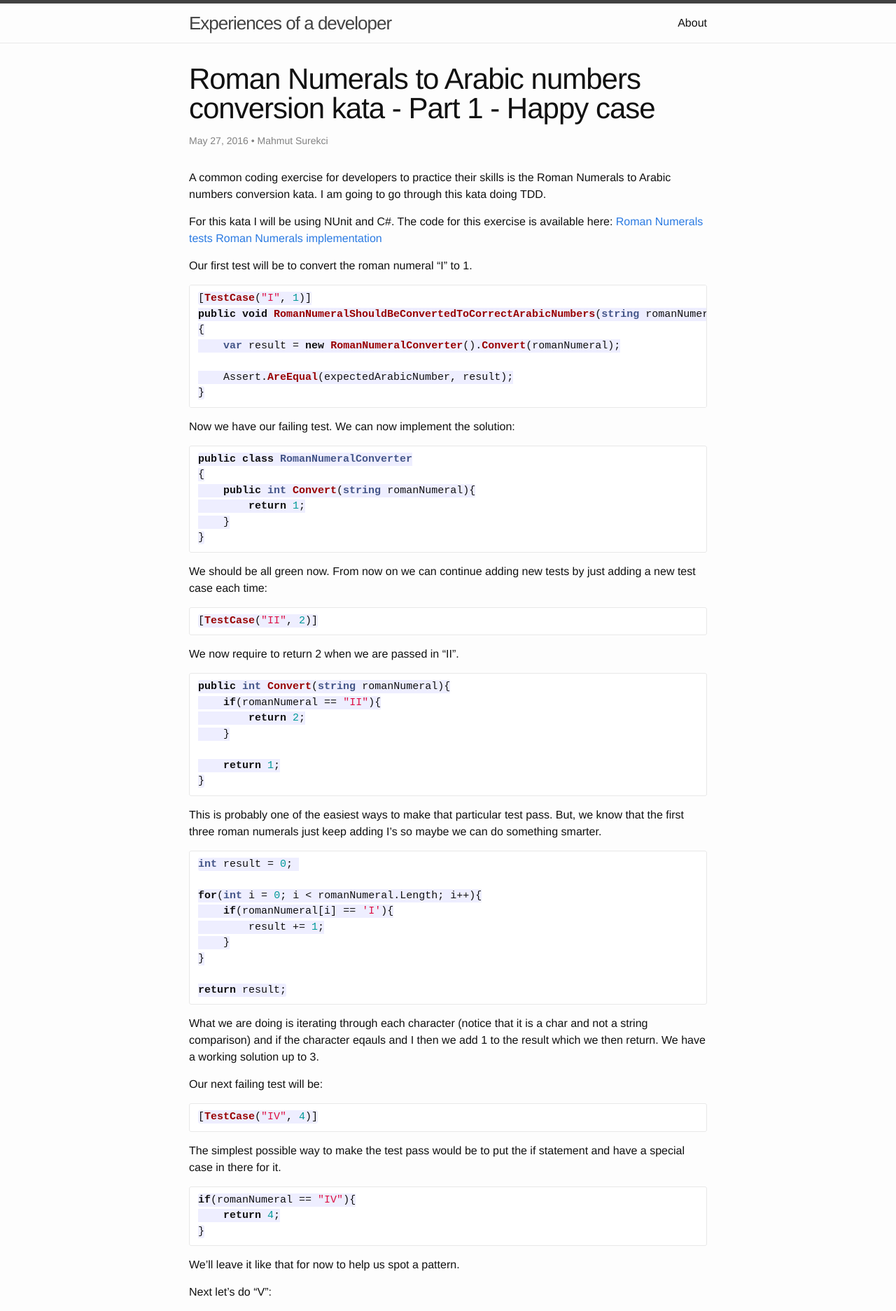
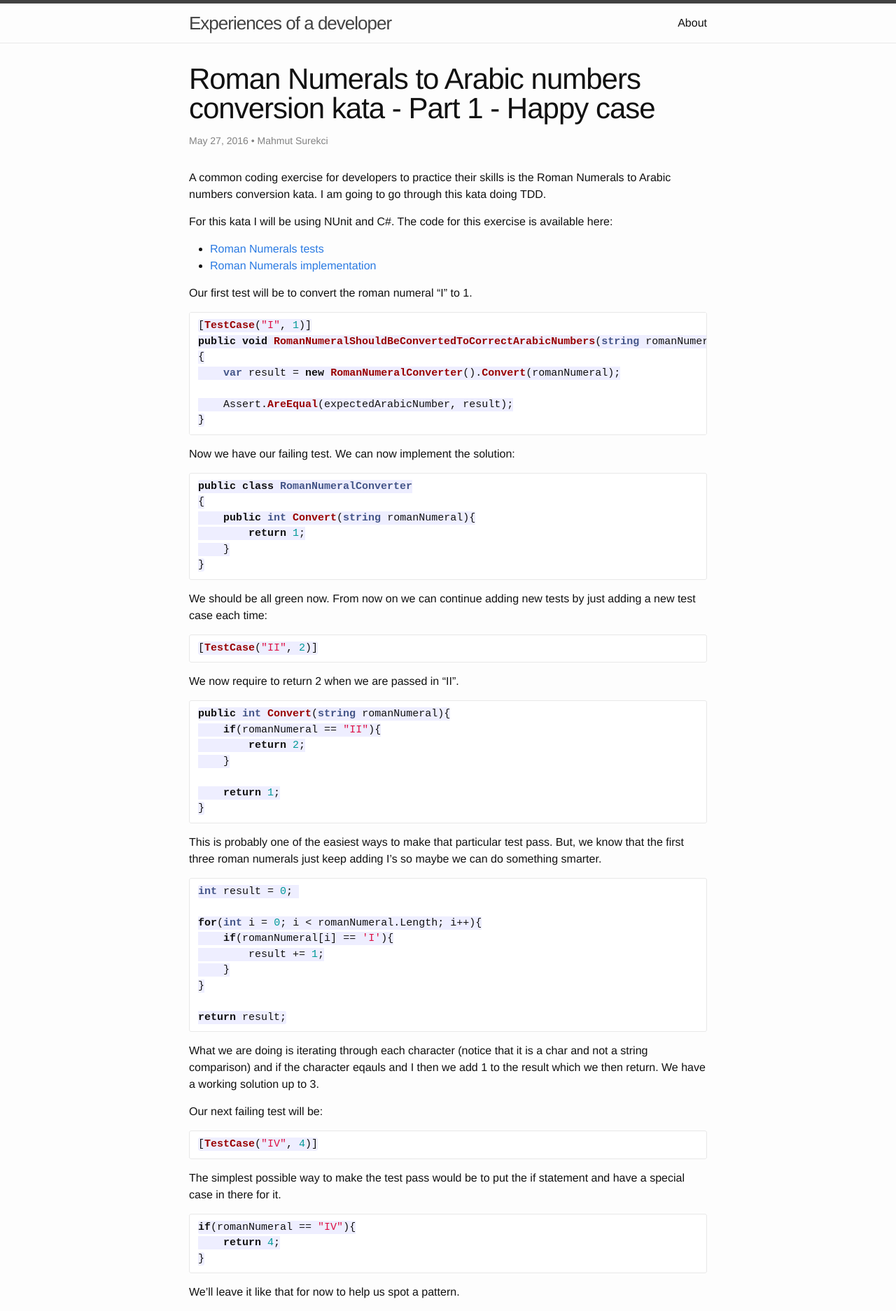
Before and after one commit to msurekci/msurekci.github.io, a Jekyll site: the page built from _posts/2016-06-12-roman-numeral-to-arabic-numbers.markdown, in a window 1280 px wide. Shown: the top 1874 px of the page at 70% size. Built offline with Jekyll 4.4.1, drawn with Linux system fonts in a browser that asks for light colours.

Commit message:
fix formatting of links

```diff
--- a/_posts/2016-06-12-roman-numeral-to-arabic-numbers.markdown
+++ b/_posts/2016-06-12-roman-numeral-to-arabic-numbers.markdown
@@ -9,8 +9,8 @@ categories: software development, c#, roman numerals, arabic numbers, numbers, k
 A common coding exercise for developers to practice their skills is the Roman Numerals to Arabic numbers conversion kata. I am going to go through this kata doing TDD.
 
 For this kata I will be using NUnit and C#. The code for this exercise is available here:
-[Roman Numerals tests]("https://github.com/msurekci/Exercises/blob/master/Exercises/UnitTest/RomanNumerals/RomanNumeralsToNumbersTests.cs")
-[Roman Numerals implementation]("https://github.com/msurekci/Exercises/blob/master/Exercises/Exercises/RomanNumerals/RomanNumeralConverter.cs")
+- [Roman Numerals tests]("https://github.com/msurekci/Exercises/blob/master/Exercises/UnitTest/RomanNumerals/RomanNumeralsToNumbersTests.cs")
+- [Roman Numerals implementation]("https://github.com/msurekci/Exercises/blob/master/Exercises/Exercises/RomanNumerals/RomanNumeralConverter.cs")
 
 Our first test will be to convert the roman numeral "I" to 1.
 
```
